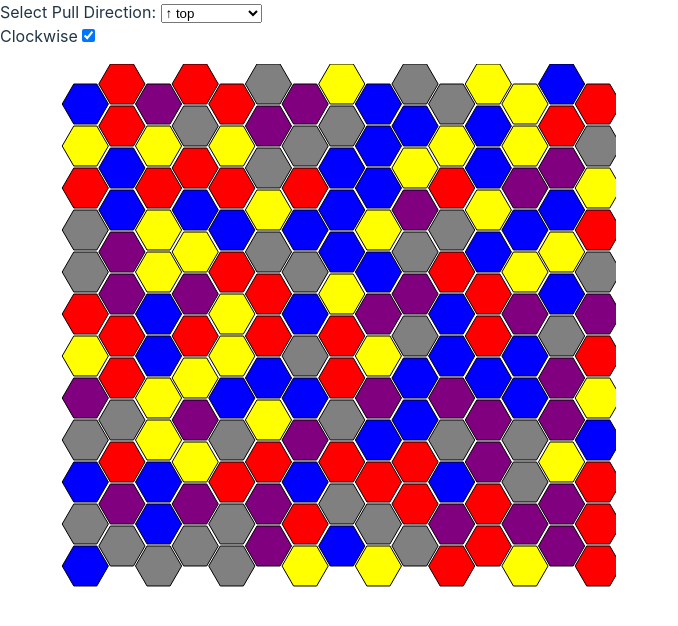
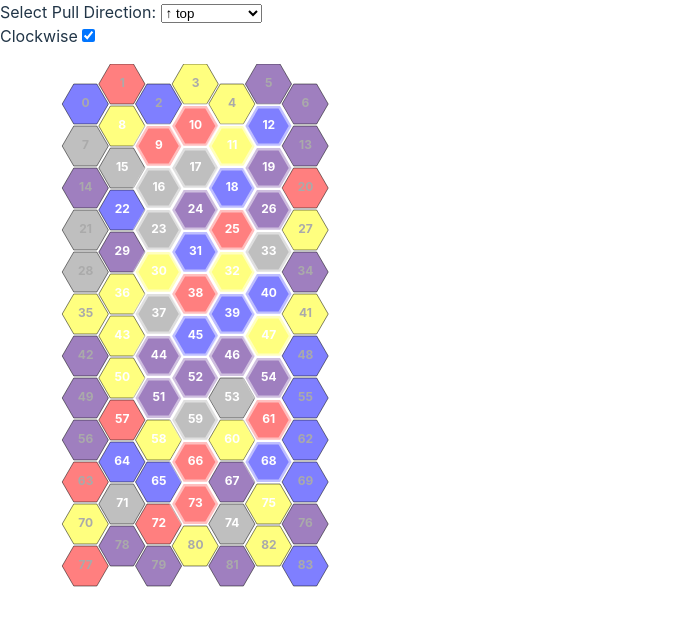
Before and after one commit to cdehaan/hexpull, a React (Vite) app: page / in a window 1280 px wide. Shown: the top 626 px of the page, without its empty margins (0-678 px from the left). Built offline with nearby package versions, Linux system fonts and the light colour scheme.

Commit message:
Added types file Created function to detect lines and loops. Lines works correctly. Moved neighbor utility functions into new file.

```diff
--- a/src/App.tsx
+++ b/src/App.tsx
@@ -1,16 +1,18 @@
 import React, { useState, useEffect, useRef } from 'react';
 import DirectionSelector from './components/DirectionSelector';
+import { HexPatternsType, HexType } from './types';
+import { getNeighborCoords } from './utils/NeighborUtils';
+import { detectLinesAndLoops } from './utils/detectLinesAndLoops';
 
-const NUMBER_OF_COLUMNS = 15;
+const NUMBER_OF_COLUMNS = 7;
 const NUMBER_OF_ROWS = 12;
 const HEX_HEIGHT = 40;
 const HEX_RATIO = 2 / Math.sqrt(3); // Ratio of hex width to height
 const HEX_WIDTH = HEX_HEIGHT * HEX_RATIO; // Width of a hex
 const COLUMN_WIDTH = HEX_WIDTH * 0.75; // Width of a column
-const colors = ['red', 'blue', 'gray', 'yellow', 'purple'];
-
-type HexType = {  index: number; x: number | null; y: number | null; color: number; removedIndex: number | null; };
-type HexPatternsType = { index: number; line: boolean; loop: boolean; core: boolean };
+//const colors = ['red', 'blue', 'gray', 'yellow', 'purple'];
+const opacity = 0.5;
+const colors = [`rgba(255,0,0,${opacity})`, `rgba(0,0,255,${opacity})`, `rgba(128,128,128,${opacity})`, `rgba(255,255,0,${opacity})`, `rgba(64,0,128,${opacity})`];
 
 const HexGrid: React.FC = () => {
   const [initialPullDirection, setInitialPullDirection] = useState(1);
@@ -43,117 +45,11 @@ const HexGrid: React.FC = () => {
     return index !== -1 ? index : null;
   };
 
-  const getNeighborCoords = (x: number, y: number, direction: number): { x: number; y: number } | null => {
-    const evenRow = x % 2 === 0;
-    switch (direction) {
-      case 1: return { x, y: y - 1 }; // Above
-      case 2: return { x: x + 1, y: evenRow ? y : y - 1 }; // Upper-right
-      case 3: return { x: x + 1, y: evenRow ? y + 1 : y }; // Lower-right
-      case 4: return { x, y: y + 1 }; // Below
-      case 5: return { x: x - 1, y: evenRow ? y + 1 : y }; // Lower-left
-      case 6: return { x: x - 1, y: evenRow ? y : y - 1 }; // Upper-left
-      default: return null;
-    }
-  };
-
-  const getNeighborHex = (x: number, y: number, direction: number): HexType | null => {
-    const coords = getNeighborCoords(x, y, direction);
-    if (!coords) return null;
-    return hexes.find((loc) => loc.x === coords.x && loc.y === coords.y) || null;
-  }
-
-  const detectLinesAndLoops = () => {
-    console.log('Detecting lines and loops');
-    const detectedHexPatterns = hexes.map((hex) => ({ index:hex.index, line: false, loop: false, core: false }));
-
-    // Detect lines
-    const directions = [
-      1, // Vertical
-      2, // Up-right
-      3, // Down-right
-    ];
-
-    detectedHexPatterns.forEach((hexPattern) => {
-      const currentHex = hexes.find((h) => h.index === hexPattern.index);
-      if (!currentHex) return;
-      if (currentHex.x === null || currentHex.y === null) return;
-
-      directions.forEach((direction) => {
-        let count = 1;
-        let line = [hexPattern];
-        let lineColor = currentHex.color;
-        let neighborCoords;
-        let neighborIndex: number | null;
-        let neighborHex;
-
-        let x = currentHex.x;
-        let y = currentHex.y;
-        while (true) {
-          if(!x || !y) break;
-
-          neighborCoords = getNeighborCoords(x, y, direction);
-          if (!neighborCoords) break;
-          x = neighborCoords.x;
-          y = neighborCoords.y;
-
-          neighborIndex = findHexIndex(neighborCoords.x, neighborCoords.y);
-          if (neighborIndex === null) break;
-
-          neighborHex = hexes.find((h) => h.index === neighborIndex);
-          if (!neighborHex) break;
-
-          if (neighborHex.color === lineColor) {
-            line.push(detectedHexPatterns[neighborIndex]);
-            count++;
-          } else {
-            break;
-          }
-        }
-
-        if (count >= 5) {
-          console.log('Line detected', line);
-          line.forEach((lineHex) => (lineHex.line = true));
-        }
-      });
-    });
-
-//    // Detect loops
-//    const visited = new Set<number>();
-//
-//    const dfs = (hex: HexType, color: number, path: HexType[]) => {
-//      if (visited.has(hex.index)) return false;
-//      visited.add(hex.index);
-//
-//      if (path.length > 1 && path[0].x === hex.x && path[0].y === hex.y) {
-//        path.forEach((loopHex) => (loopHex.loop = true));
-//        path.slice(1, -1).forEach((coreHex) => (coreHex.core = true));
-//        return true;
-//      }
-//
-//      const neighbors = [1, 2, 3, 4, 5, 6]
-//        .map((direction) => getNeighborCoords(hex.x!, hex.y!, direction))
-//        .filter((coords) => coords !== null)
-//        .map(({ x, y }) => hexes.find((h) => h.x === x && h.y === y && h.color === color))
-//        .filter((neighbor) => neighbor !== undefined) as HexType[];
-//
-//      for (const neighbor of neighbors) {
-//        if (dfs(neighbor, color, [...path, neighbor])) {
-//          return true;
-//        }
-//      }
-//
-//      visited.delete(hex.index);
-//      return false;
-//    };
-//
-//    hexPatterns.forEach((hex) => {
-//      if (!visited.has(hex.index) && hex.x !== null && hex.y !== null) {
-//        dfs(hex, hex.color, [hex]);
-//      }
-//    });
-
-    setHexPatterns(detectedHexPatterns);
-  };
+//  const getNeighborHex = (x: number, y: number, direction: number): HexType | null => {
+//    const coords = getNeighborCoords(x, y, direction);
+//    if (!coords) return null;
+//    return hexes.find((loc) => loc.x === coords.x && loc.y === coords.y) || null;
+//  }
 
   const handleHexClick = (x: number, y: number, pullDirection: number = initialPullDirection) => {
     const clickedIndex = findHexIndex(x, y);
@@ -226,7 +122,10 @@ const HexGrid: React.FC = () => {
         }
       }
     });
-    detectLinesAndLoops();
+
+
+    setHexPatterns(detectLinesAndLoops(hexes));
+
   }, [hexes]);
 
   const totalWidth = (2 + NUMBER_OF_COLUMNS) * COLUMN_WIDTH + HEX_WIDTH * 0.25; // +2 is for the stack of used tiles on the right, 0.25 = some margin
@@ -249,21 +148,36 @@ const HexGrid: React.FC = () => {
       >
         {fieldHexes.map((hex) => {
           const hexPattern = hexPatterns?.find((pattern) => pattern.index === hex.index);
+          const evenColumn = hex.x! % 2 === 0;
           const isLine = hexPattern && hexPattern.line;
-          if (isLine) console.log('Line hex', hex);
-          return <polygon
-            key={hex.index}
+          const isCore = hexPattern && hexPattern.core;
+          const isEdge = hexPattern && hexPattern.edge;
+          return (
+            <g key={hex.index}>
+              <polygon
                 ref={(el) => (hexRefs.current[hex.index] = el)}
                 points={`0,${HEX_HEIGHT / 2} ${HEX_WIDTH / 4},0 ${(HEX_WIDTH * 3) / 4},0 ${HEX_WIDTH},${HEX_HEIGHT / 2} ${(HEX_WIDTH * 3) / 4},${HEX_HEIGHT} ${HEX_WIDTH / 4},${HEX_HEIGHT}`}
                 style={{
                   fill: colors[hex.color],
-              stroke: isLine ? 'green' : 'black',
-              strokeWidth: isLine ? '5px' : '1px',
+                  stroke: isLine ? "rgba(0,255,0,0.5)" : isCore ? "rgba(255,255,255,0.5)" : "rgba(0,0,0,0.5)",
+                  strokeWidth: (isLine || isCore) ? '5px' : '1px',
                   cursor: 'pointer',
                   transition: 'transform 0.3s ease',
                 }}
                 onClick={() => handleHexClick(hex.x!, hex.y!)}
               />
+              <text
+                x={((hex.x ?? 0) + 1.9) * (COLUMN_WIDTH+2)}
+                y={((hex.y ?? 0) + 0) * (HEX_HEIGHT+2) + (HEX_HEIGHT / (evenColumn ? 1 : 2))}
+                textAnchor="middle"
+                dominantBaseline="middle"
+                fill={isEdge ? "#aaa" : "white"}
+                style={{ pointerEvents: 'none', fontSize: '12px', fontWeight: 'bold' }}
+              >
+                {hex.index.toString()}
+              </text>
+            </g>
+          );
         })}
         {removedHexes
           .sort((a, b) => (a.removedIndex! - b.removedIndex!))
--- /dev/null
+++ b/src/types.ts
@@ -0,0 +1,15 @@
+export type HexType = {
+    index: number;
+    x: number | null;
+    y: number | null;
+    color: number;
+    removedIndex: number | null;
+};
+
+export type HexPatternsType = {
+    index: number;
+    edge: boolean;
+    line: boolean;
+    loop: boolean | null;
+    core: boolean | null;
+};
--- /dev/null
+++ b/src/utils/NeighborUtils.ts
@@ -0,0 +1,31 @@
+import { HexType } from "../types";
+
+export const getNeighborCoords = (x: number, y: number, direction: number): { x: number; y: number } | null => {
+    const evenRow = x % 2 === 0;
+    switch (direction) {
+      case 1: return { x, y: y - 1 }; // Above
+      case 2: return { x: x + 1, y: evenRow ? y : y - 1 }; // Upper-right
+      case 3: return { x: x + 1, y: evenRow ? y + 1 : y }; // Lower-right
+      case 4: return { x, y: y + 1 }; // Below
+      case 5: return { x: x - 1, y: evenRow ? y + 1 : y }; // Lower-left
+      case 6: return { x: x - 1, y: evenRow ? y : y - 1 }; // Upper-left
+      default: return null;
+    }
+  };
+
+export const getNeighborHex = (x: number, y: number, direction: number, hexes: HexType[]): HexType | null => {
+  const coords = getNeighborCoords(x, y, direction);
+  if (!coords) return null;
+  return hexes.find((loc) => loc.x === coords.x && loc.y === coords.y) || null;
+}
+
+export const getEdgeHexes = (hexes: HexType[]): HexType[] => {
+  return hexes
+    .filter(hex => hex.removedIndex === null)
+    .map((hex) => {
+      const hexNeighbors = [1, 2, 3, 4, 5, 6].map((direction) => getNeighborHex(hex.x!, hex.y!, direction, hexes));
+      if (hexNeighbors.some((hexes) => hexes === null)) return hex;
+      return null;
+    })
+    .filter((hex) => hex !== null) as HexType[];
+}
--- /dev/null
+++ b/src/utils/detectLinesAndLoops.ts
@@ -0,0 +1,125 @@
+import { HexPatternsType, HexType } from "../types";
+import { getEdgeHexes, getNeighborCoords, getNeighborHex } from "./NeighborUtils";
+
+export const detectLinesAndLoops = (hexes: HexType[]) => {
+    console.log('Detecting lines and loops');
+    const detectedHexPatterns: HexPatternsType[] = hexes.map((hex) => ({ index:hex.index, edge: false, line: false, loop: null, core: null }));
+
+    // Detect lines
+    const directions = [
+      1, // Vertical
+      2, // Up-right
+      3, // Down-right
+    ];
+
+    detectedHexPatterns.forEach((hexPattern) => {
+      const currentHex = hexes.find((h) => h.index === hexPattern.index);
+      if (!currentHex) return;
+      if (currentHex.x === null || currentHex.y === null) return;
+
+      directions.forEach((direction) => {
+        let count = 1;
+        let line = [hexPattern];
+        let lineColor = currentHex.color;
+        let neighborCoords;
+        let neighborIndex: number | null;
+        let neighborHex;
+
+        let x = currentHex.x;
+        let y = currentHex.y;
+        while (true) {
+          if(!x || !y) break;
+
+          neighborCoords = getNeighborCoords(x, y, direction);
+          if (!neighborCoords) break;
+          x = neighborCoords.x;
+          y = neighborCoords.y;
+
+          neighborIndex = hexes.findIndex((loc) => loc.x === x && loc.y === y);
+          if (neighborIndex === null) break;
+
+          neighborHex = hexes.find((h) => h.index === neighborIndex);
+          if (!neighborHex) break;
+
+          if (neighborHex.color === lineColor) {
+            line.push(detectedHexPatterns[neighborIndex]);
+            count++;
+          } else {
+            break;
+          }
+        }
+
+        if (count >= 5) {
+          //console.log('Line detected', line);
+          line.forEach((lineHex) => (lineHex.line = true));
+        }
+      });
+    });
+
+    // Detect loops
+    const numberOfColors = hexes.reduce((acc, hex) => {
+      const colorValue = Number(hex.color); // Try to cast the color value to a number
+      if (!isNaN(colorValue)) { // Check if it's a valid number
+          return Math.max(acc, colorValue); // Update the accumulator with the maximum value
+      }
+      return acc; // If not a number, just return the accumulator
+    }, 0); // Start with the smallest safe integer
+    const colors = Array.from(Array(numberOfColors).keys()); // Create an array of colors, like [0, 1, 2, 3, 4, 5]
+
+    const edgeHexes = getEdgeHexes(hexes);
+    edgeHexes.forEach((edgeHex) => {
+      const currentPattern = detectedHexPatterns.find((pattern) => pattern.index === edgeHex.index);
+      if (!currentPattern) return; // should never happen
+      currentPattern.edge = true;
+    });
+
+    const walkNeighbors = (hex: HexType, color: number, detectedHexPatterns: HexPatternsType[], hexes: HexType[]) => {
+      if (!hex.x || !hex.y) return; // Should never happen
+
+      for (let direction = 1; direction <= 6; direction++) {
+          const neighbor = getNeighborHex(hex.x, hex.y, direction, hexes);
+          if (!neighbor) continue; // If no neighbor exists, skip. Happens on the edge
+
+          const neighborPattern = detectedHexPatterns.find((pattern) => pattern.index === neighbor.index);
+          if (!neighborPattern) continue; // Should never happen
+
+          if (neighborPattern.core === false) return; // Already processed
+          neighborPattern.core = false; // Mark as processed
+
+          if (neighbor.color === color) return; // Same color, stop walking
+
+          walkNeighbors(neighbor, color, detectedHexPatterns, hexes); // Recursive call
+      }
+  };
+
+
+  colors.forEach((color) => {
+
+    edgeHexes.forEach((edgeHex) => {
+      if (edgeHex.x === null || edgeHex.y === null) return; // should never happen
+
+      const currentPattern = detectedHexPatterns.find((pattern) => pattern.index === edgeHex.index);
+      if(!currentPattern) return; // should never happen
+
+      if(currentPattern.core === false) return;
+      currentPattern.core = false;
+
+      if(edgeHex.color === color) return;
+
+      walkNeighbors(edgeHex, color, detectedHexPatterns, hexes);
+    });
+
+    detectedHexPatterns.forEach((hexPattern) => {
+      if(hexPattern.core === null) {
+        hexPattern.core = true;
+      } else {
+        hexPattern.core = null;
+      }
+    });
+
+  });
+
+
+
+  return detectedHexPatterns;
+};
```
Lines whose indentation alone changed are shown as unchanged.
